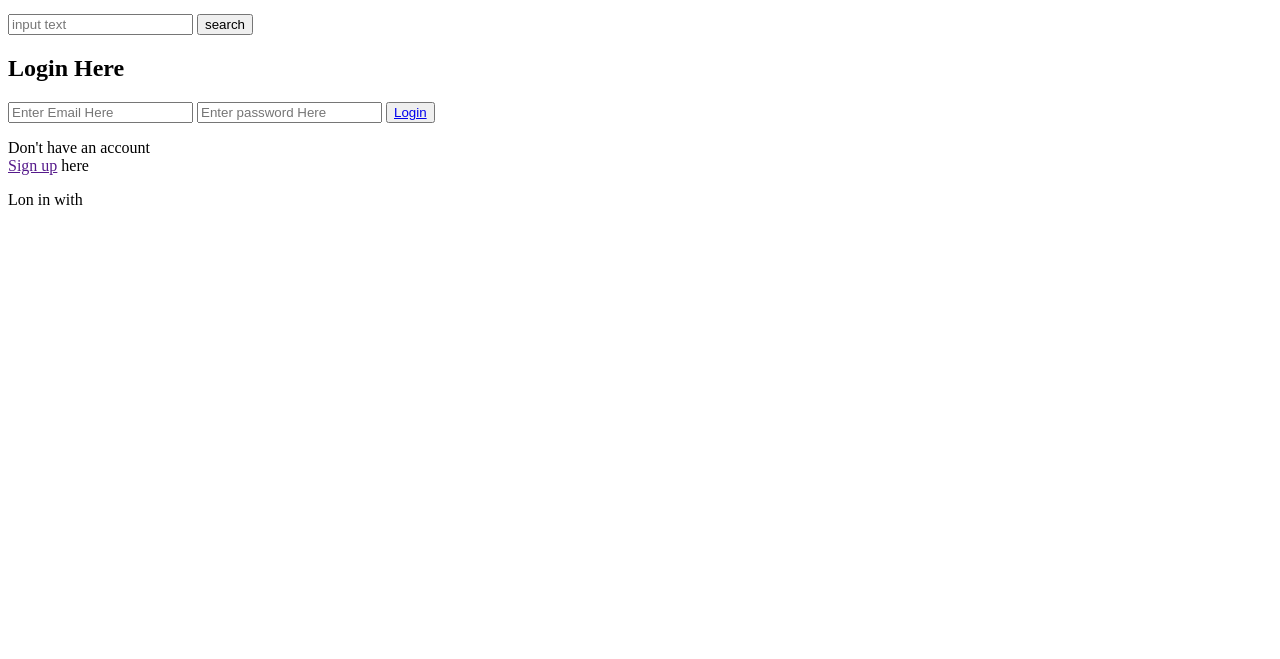
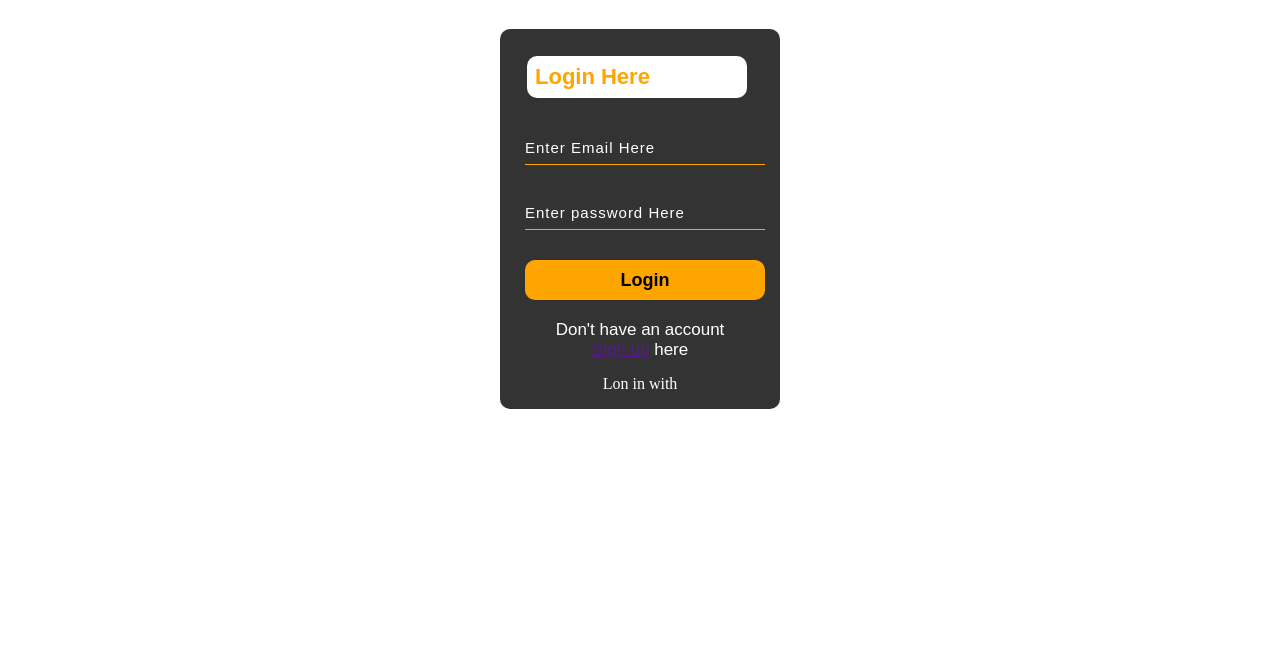
Before and after one commit to FrankUwora/IsfrankB.github.io, a plain HTML site: page index(2).html in a window 1280 px wide. Shown: the part 141-800 px from the top of the page. Drawn offline with Linux system fonts and the light colour scheme.

Commit message:
Update index(2).html

```diff
--- a/index(2).html
+++ b/index(2).html
@@ -5,7 +5,7 @@
     <meta http-equiv="X-UA-Compatible" content="IE=edge">
     <meta name="viewport" content="width=device-width, initial-scale=1.0">
     <title>web master</title>
-    <link rel="stylesheet" type="text/css" href="service.css">
+    <link rel="stylesheet" type="text/css" href="style(2).css">
 </head>
 <body>
     <div class="main">
```
